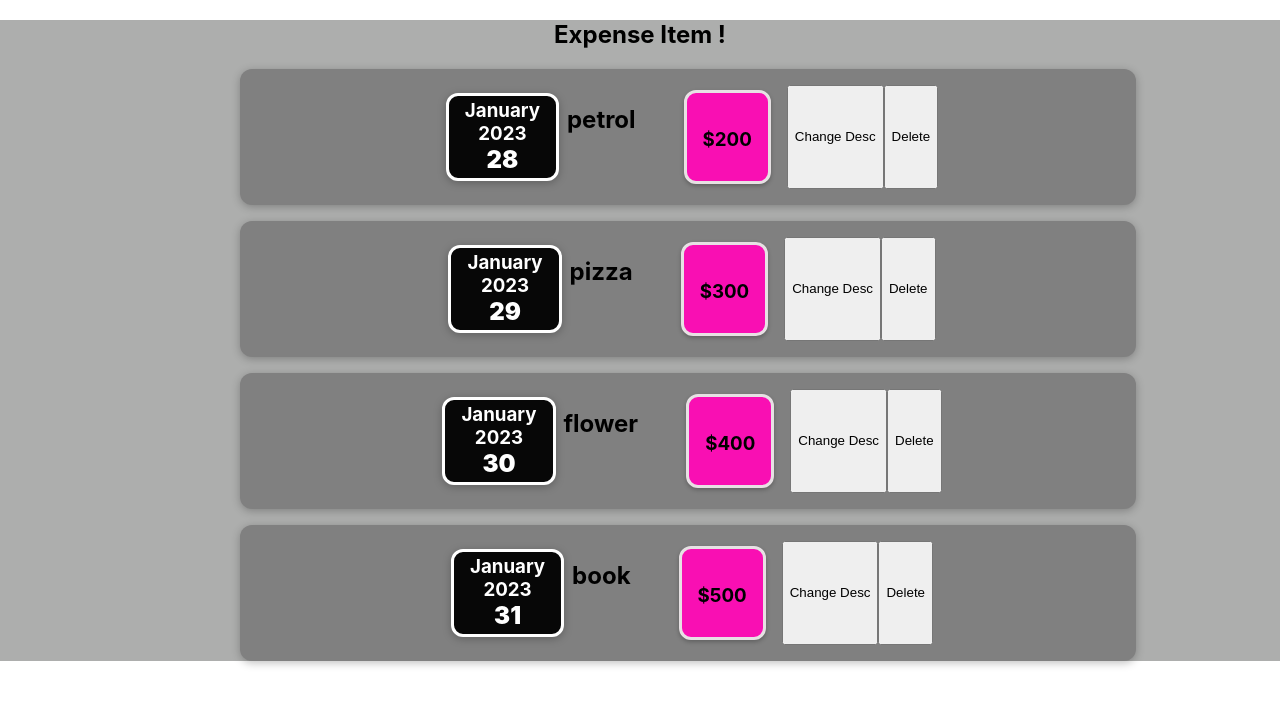
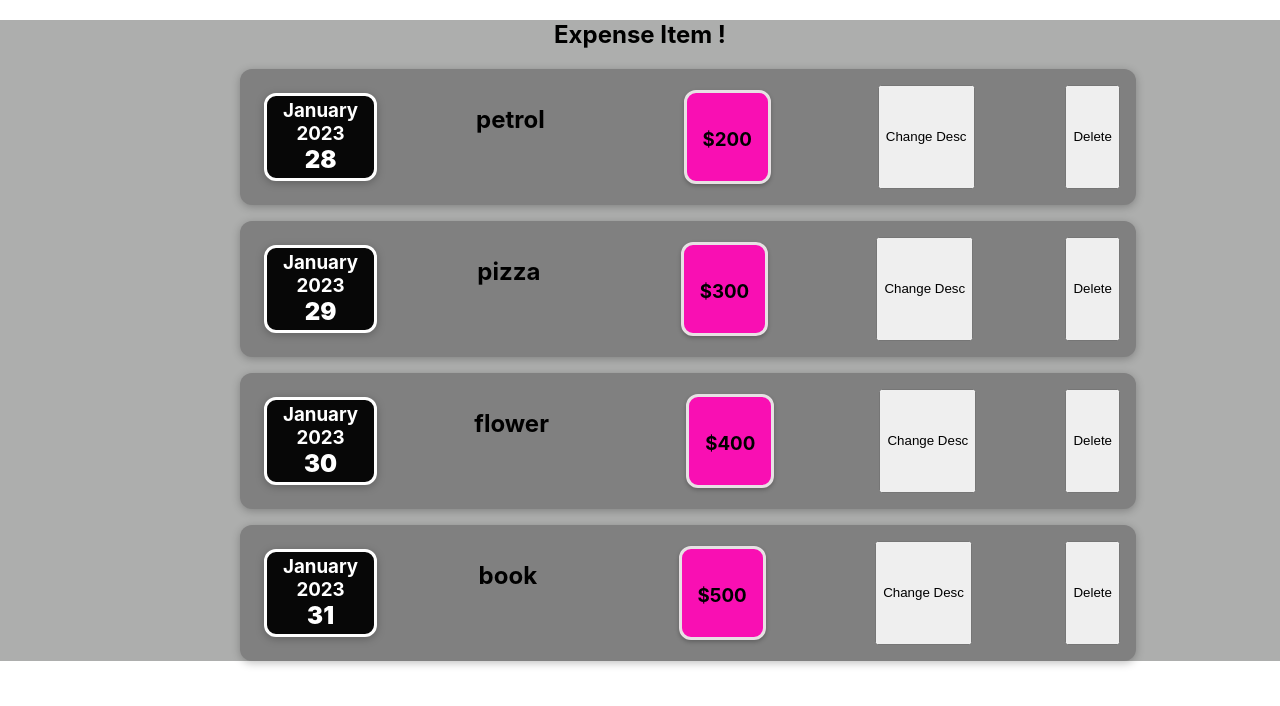
Before and after one commit to AnkitaSMusale/StartingWithReact, a React (Create React App) app: page / in a window 1280 px wide. Shown: the top 706 px of the page. Built offline with nearby package versions, Linux system fonts and the light colour scheme.

Commit message:
Adding Events (button-onclick) - static

```diff
--- a/src/components/UI/Card.css
+++ b/src/components/UI/Card.css
@@ -10,6 +10,6 @@
     margin: 1rem 15rem;
     padding: 1rem;
     text-align: center;
-    justify-content: center;
+    justify-content: space-between;
 
 }
--- a/src/components/expenses/ExpenseItem.css
+++ b/src/components/expenses/ExpenseItem.css
@@ -3,7 +3,7 @@
     text-align: center;
     background-color: rgb(173, 174, 173);
 }
-/* .expenses{
+.expenses{
     display : flex;
     justify-content: space-between;
     align-items: center;
@@ -15,4 +15,4 @@
     box-shadow: 0 2px 8px rgba(0, 0, 0, 0.25);
     border-color: black;
 
-} */
+}
```
